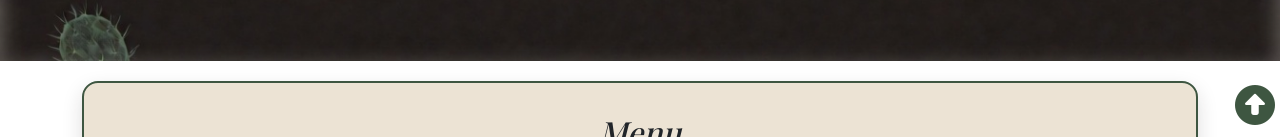
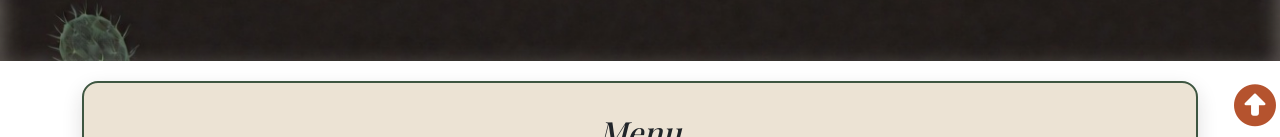
Before and after one commit to luis-lucas/d-masa-mexican-restaurant, a plain HTML site: page food-menu.html in a window 1280 px wide. In both pictures the pointer is over the link 1255 px from the left and 768 px from the top of the page. Shown: the part 663-800 px from the top of the page. Drawn offline with nearby package versions, Linux system fonts and the light colour scheme; a web font is replaced by a local one.

Commit message:
Add hover effect to back to top button

```diff
--- a/assets/css/style.css
+++ b/assets/css/style.css
@@ -228,6 +228,11 @@ footer {
     color: var(--color-nopal);
     font-size: 40px;
     z-index: 1000;
+    transition: ease-in-out;
+}
+.back-to-top:hover {
+    transform: scale(1.05);
+    color: var(--color-barro);
 }
 
 /* Booking Section */
```
